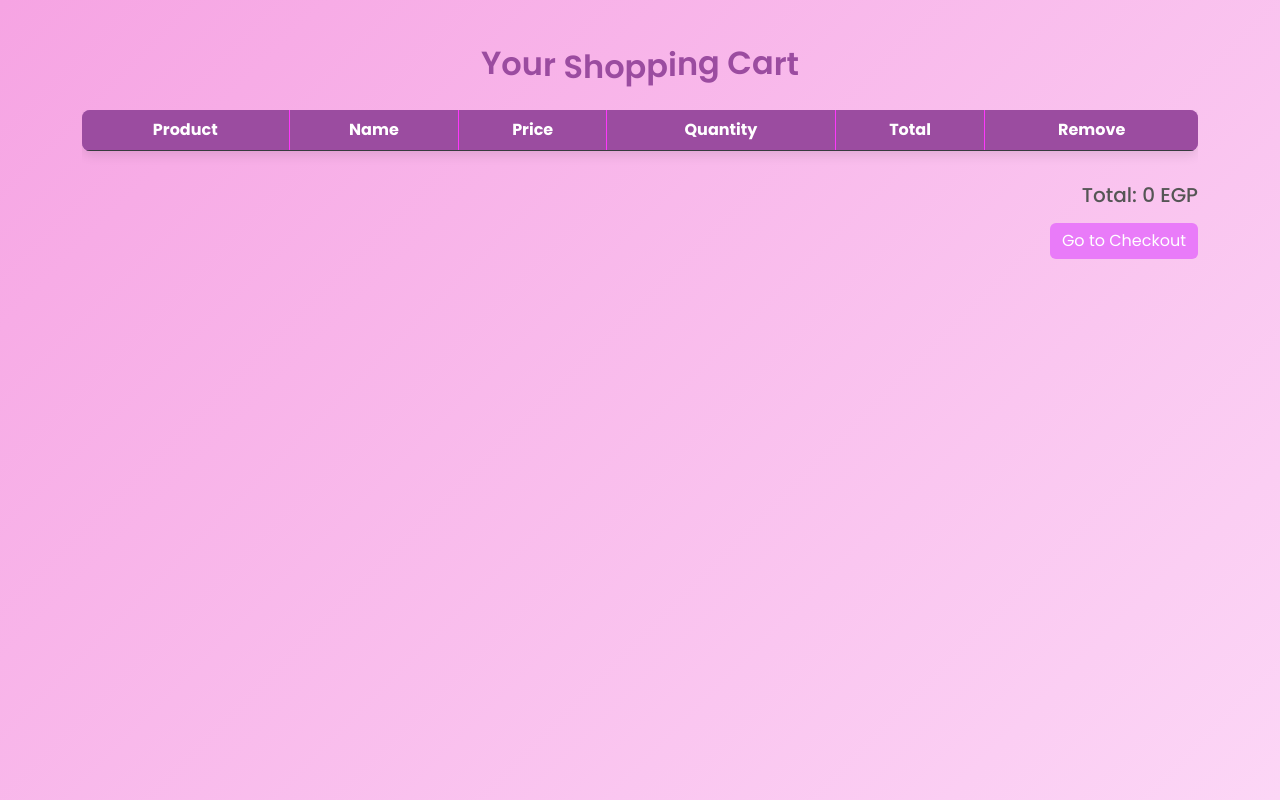
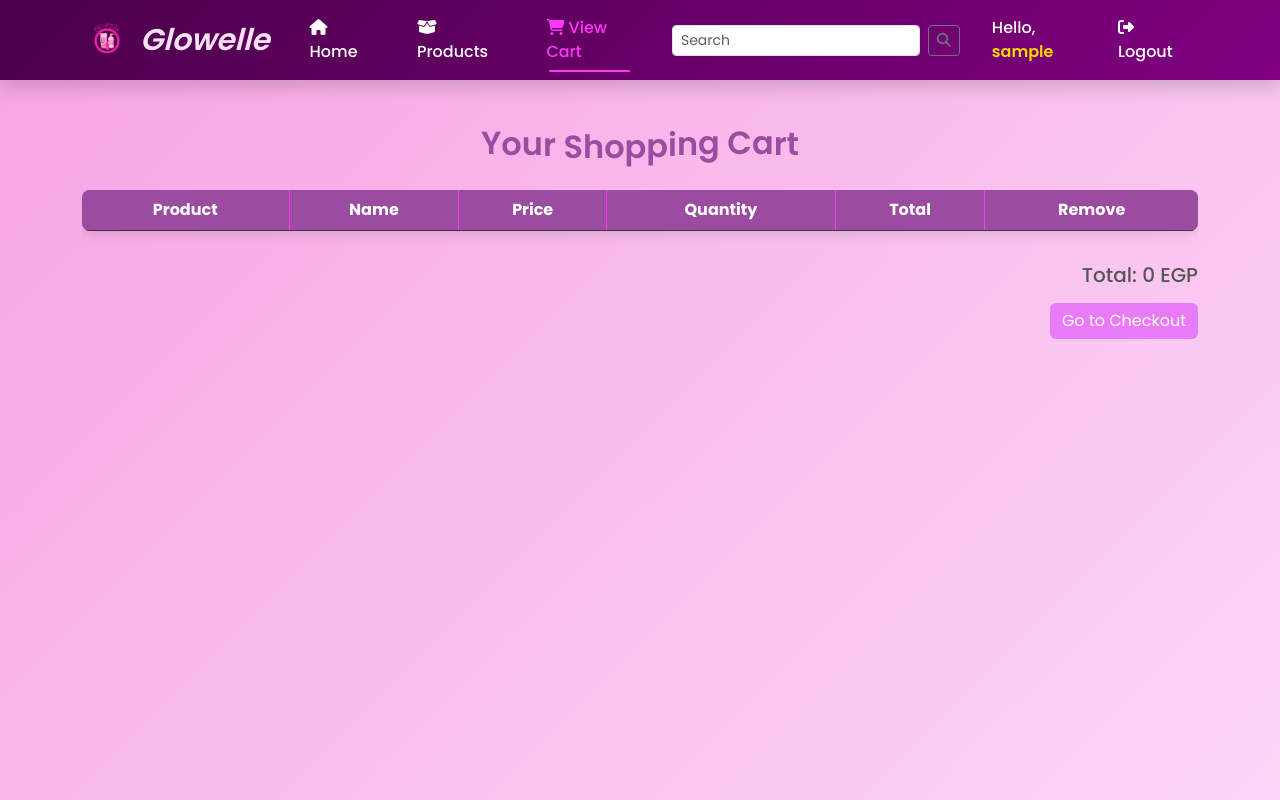
Before and after one commit to Aliaa-mohamed47/E-commerce, a plain HTML site: page cart.html in a window 1280 px wide. Drawn offline with Linux system fonts and the light colour scheme; no server answers; sample sign-in values are in the browser's storage.

Commit message:
add header with dynamic navbar and search

```diff
--- /dev/null
+++ b/JS/utils.js
@@ -0,0 +1,94 @@
+document.addEventListener('DOMContentLoaded', async () => {
+  const headerContainer = document.getElementById('header');
+  if (headerContainer) {
+    const response = await fetch('header.html');
+    const headerHtml = await response.text();
+    headerContainer.innerHTML = headerHtml;
+    buildNavLinks();
+  }
+});
+
+function buildNavLinks() {
+  const navCenter = document.getElementById('nav-center-links');
+  const navRight = document.getElementById('nav-right-links');
+  const userName = localStorage.getItem('userName');
+  const currentPage = window.location.pathname.split('/').pop();
+
+  let centerLinks = `
+    <li class="nav-item mx-3">
+      <a class="nav-link ${currentPage === 'index.html' ? 'active' : ''}" href="index.html">
+        <i class="fas fa-home"></i> Home
+      </a>
+    </li>
+    <li class="nav-item mx-3">
+      <a class="nav-link ${currentPage === 'products.html' ? 'active' : ''}" href="products.html">
+        <i class="fas fa-box-open"></i> Products
+      </a>
+    </li>
+    <li class="nav-item mx-3">
+      <a class="nav-link ${currentPage === 'cart.html' ? 'active' : ''}" href="cart.html">
+        <i class="fas fa-shopping-cart"></i> View Cart
+      </a>
+    </li>
+    <li class="nav-item mx-3">
+      <form class="d-flex" role="search" id="searchForm">
+        <input class="form-control form-control-sm me-2" type="search" placeholder="Search" aria-label="Search" id="searchInput">
+        <button class="btn btn-outline-secondary btn-sm" type="submit"><i class="fas fa-search"></i></button>
+      </form>
+    </li>
+  `;
+
+  let rightLinks = '';
+  if (userName) {
+    rightLinks += `
+      <li class="nav-item mx-2">
+        <span class="nav-link">
+          Hello, <span class="username-highlight">${userName}</span>
+        </span>
+      </li>
+      <li class="nav-item mx-2">
+        <a class="nav-link" href="#" id="logoutBtn">
+          <i class="fas fa-sign-out-alt"></i> Logout
+        </a>
+      </li>
+    `;
+  } else {
+    rightLinks += `
+      <li class="nav-item mx-2">
+        <a class="nav-link ${currentPage === 'login-register.html' ? 'active' : ''}" href="login-register.html">
+          <i class="fas fa-sign-in-alt"></i> Login
+        </a>
+      </li>
+      <li class="nav-item mx-2">
+        <a class="nav-link ${currentPage === 'login-register.html' ? 'active' : ''}" href="login-register.html">
+          <i class="fas fa-user-plus"></i> Register
+        </a>
+      </li>
+    `;
+  }
+
+  navCenter.innerHTML = centerLinks;
+  navRight.innerHTML = rightLinks;
+
+  const searchForm = document.getElementById('searchForm');
+  if (searchForm) {
+    searchForm.addEventListener('submit', (e) => {
+      e.preventDefault();
+      const searchInput = document.getElementById('searchInput');
+      const keyword = searchInput.value.trim();
+      if (keyword) {
+        window.location.href = `products.html?search=${encodeURIComponent(keyword)}`;
+      }
+    });
+  }
+
+  const logoutBtn = document.getElementById('logoutBtn');
+  if (logoutBtn) {
+    logoutBtn.addEventListener('click', () => {
+      localStorage.removeItem('userToken');
+      localStorage.removeItem('userName');
+      localStorage.removeItem('user');
+      window.location.href = 'login-register.html';
+    });
+  }
+}
--- a/cart.html
+++ b/cart.html
@@ -5,11 +5,15 @@
   <meta name="viewport" content="width=device-width, initial-scale=1.0">
   <title>Shopping Cart</title>
   <link rel="stylesheet" href="./css/bootstrap.min.css">
+  <link rel="stylesheet" href="https://cdnjs.cloudflare.com/ajax/libs/font-awesome/6.5.0/css/all.min.css">
   <link rel="stylesheet" href="./css/cart-checkout.css">
+  <link rel="stylesheet" href="css/style.css">
   <link rel="icon" type="image/png" href="./images/logoo.png">
 
 </head>
 <body>
+  <div id="header"></div>
+
   <div class="container py-5">
     <h2 class="mb-4 text-center moving-title">Your Shopping Cart</h2>
 
@@ -36,6 +40,9 @@
     </div>
   </div>
 
+  <script src="./JS/bootstrap.bundle.min.js"></script>
   <script src="./JS/cart.js"></script>
+  <script src="./JS/utils.js"></script>
+
 </body>
 </html>
--- /dev/null
+++ b/css/style.css
@@ -0,0 +1,50 @@
+.custom-navbar {
+  background: linear-gradient(-45deg, #800080 0%, #4b004b 100%);
+  opacity: 1 !important;
+  z-index: 10;
+  position: relative; /* يضمن إنه فوق */
+}
+
+.navbar-brand span {
+  color: #fff;
+  font-weight: 600;
+  font-size: 1.2rem;
+}
+
+.nav-link {
+  color: #fff !important;
+  font-weight: 500;
+  position: relative;
+  padding: 8px 12px;
+  transition: color 0.3s;
+}
+
+.username-highlight {
+  color: #ffd700; /* ذهبي باين */
+  font-weight: 600;
+}
+
+.nav-link {
+  color: #fff !important;
+  font-weight: 500;
+  position: relative;
+  padding: 8px 12px;
+  transition: color 0.3s;
+}
+
+.nav-link.active,
+.nav-link:hover {
+  color: #fe37fc !important;
+}
+
+.nav-link.active::after,
+.nav-link:hover::after {
+  content: "";
+  position: absolute;
+  bottom: 0;
+  left: 10%;
+  width: 80%;
+  height: 2px;
+  background-color: #fe37fc;
+  border-radius: 2px;
+}
--- /dev/null
+++ b/header.html
@@ -0,0 +1,17 @@
+<nav class="navbar navbar-expand-lg custom-navbar sticky-top shadow">
+    <div class="container">
+        <a class="navbar-brand d-flex align-items-center" href="index.html">
+            <img src="./images/logo2.png" alt="Logo" class="me-2" style="width: 50px; height: 50px;">
+            <span style="font-style: italic; font-size: 30px; color: rgb(249, 224, 246);">Glowelle</span>
+        </a>
+
+        <button class="navbar-toggler" type="button" data-bs-toggle="collapse" data-bs-target="#navbarNav">
+            <span class="navbar-toggler-icon"></span>
+        </button>
+
+        <div class="collapse navbar-collapse justify-content-between" id="navbarNav">
+            <ul class="navbar-nav mx-auto align-items-center" id="nav-center-links"></ul>
+            <ul class="navbar-nav align-items-center" id="nav-right-links"></ul>
+        </div>
+    </div>
+</nav>
```
Also changed, not shown: JS/auth.js (+3 -8 lines), checkout.html (+7 -0 lines), index.html (+7 -1 lines), product.html (+9 -1 lines), products.html (+8 -1 lines).
